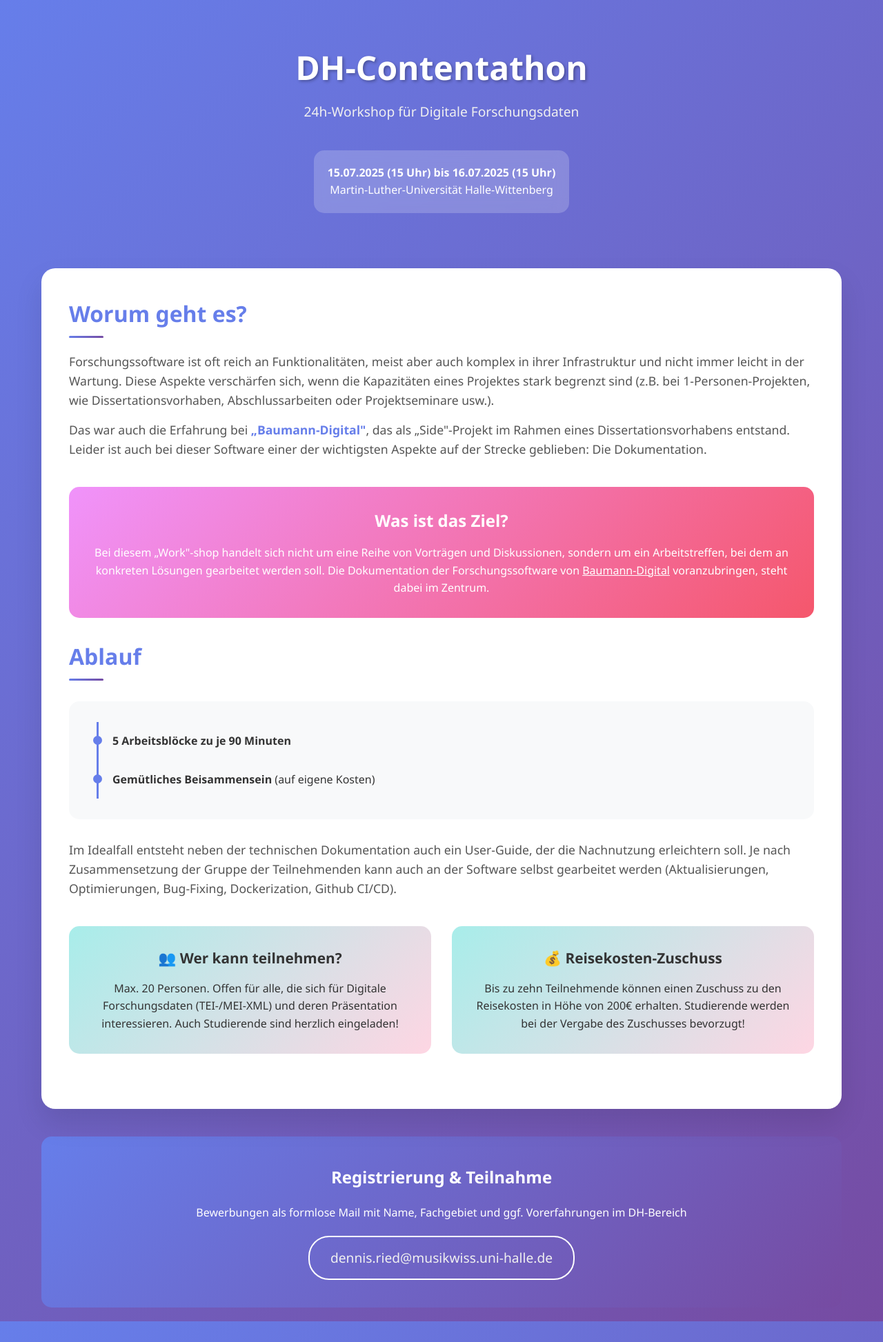
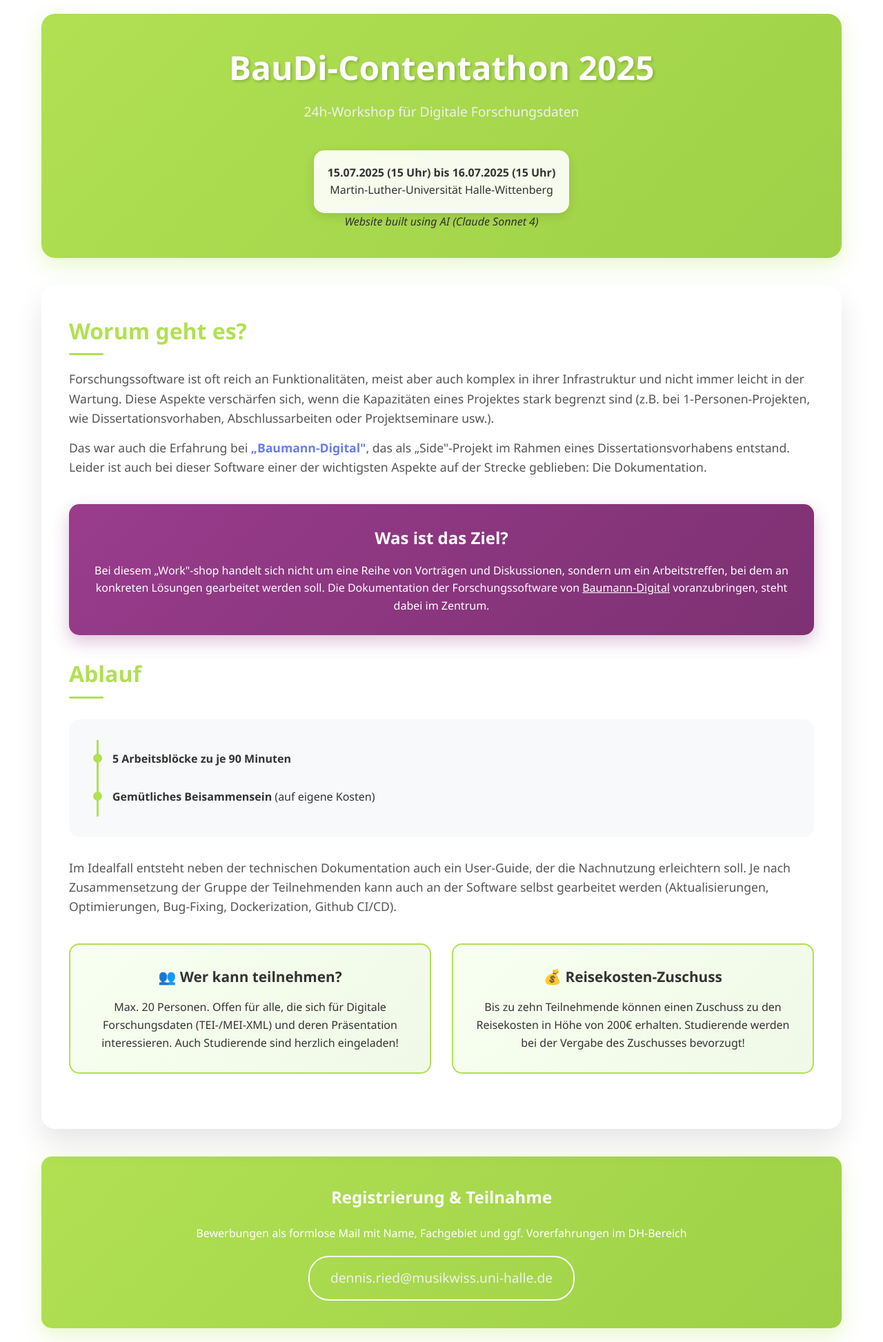
Before and after one commit to Baumann-Digital/baudi-contentathon-2025, a Jekyll site: the page index.html, which Jekyll copies as it is, in a window 1280 px wide. Shown: the whole page at 69% size. Built offline with Jekyll 4.4.1, drawn with Linux system fonts in a browser that asks for light colours.

Commit message:
update title and design

```diff
--- a/index.html
+++ b/index.html
@@ -3,7 +3,7 @@
 <head>
     <meta charset="UTF-8">
     <meta name="viewport" content="width=device-width, initial-scale=1.0">
-    <title>DH-Contentathon 2025 | Martin-Luther-Universität Halle-Wittenberg</title>
+    <title>BauDi-Contentathon 2025 | Martin-Luther-Universität Halle-Wittenberg</title>
     <style>
         * {
             margin: 0;
@@ -12,10 +12,10 @@
         }
 
         body {
-            font-family: 'Segoe UI', Tahoma, Geneva, Verdana, sans-serif;
+            font-family: 'Source Sans Pro', 'Segoe UI', Tahoma, Geneva, Verdana, sans-serif;
             line-height: 1.6;
             color: #333;
-            background: linear-gradient(135deg, #667eea 0%, #764ba2 100%);
+            background: #ffffff;
             min-height: 100vh;
         }
 
@@ -29,13 +29,16 @@
             text-align: center;
             margin-bottom: 40px;
             padding: 40px 0;
+            background: linear-gradient(135deg, #b1e053 0%, #9ed147 100%);
+            border-radius: 20px;
+            box-shadow: 0 10px 30px rgba(177, 224, 83, 0.3);
         }
 
         .header h1 {
             color: white;
             font-size: 3rem;
             margin-bottom: 10px;
-            text-shadow: 2px 2px 4px rgba(0,0,0,0.3);
+            text-shadow: 2px 2px 4px rgba(0,0,0,0.2);
             animation: fadeInUp 1s ease-out;
         }
 
@@ -47,14 +50,15 @@
         }
 
         .date-location {
-            background: rgba(255,255,255,0.2);
+            background: rgba(255,255,255,0.9);
             backdrop-filter: blur(10px);
             padding: 20px;
             border-radius: 15px;
-            color: white;
+            color: #333;
             display: inline-block;
             margin-top: 20px;
             animation: fadeInUp 1s ease-out 0.4s both;
+            box-shadow: 0 5px 15px rgba(0,0,0,0.1);
         }
 
         .main-content {
@@ -70,7 +74,7 @@
         }
 
         .section h2 {
-            color: #667eea;
+            color: #b1e053;
             font-size: 2rem;
             margin-bottom: 20px;
             position: relative;
@@ -84,7 +88,7 @@
             left: 0;
             width: 50px;
             height: 3px;
-            background: linear-gradient(135deg, #667eea, #764ba2);
+            background: #b1e053;
             border-radius: 2px;
         }
 
@@ -95,7 +99,7 @@
         }
 
         .highlight-box {
-            background: linear-gradient(135deg, #f093fb 0%, #f5576c 100%);
+            background: linear-gradient(135deg, #993c8c 0%, #7d3172 100%);
             color: white;
             padding: 30px;
             border-radius: 15px;
@@ -103,6 +107,7 @@
             text-align: center;
             transform: translateY(20px);
             animation: slideInUp 1s ease-out 0.8s both;
+            box-shadow: 0 10px 25px rgba(153, 60, 140, 0.3);
         }
 
         .highlight-box h3 {
@@ -118,7 +123,8 @@
         }
 
         .info-card {
-            background: linear-gradient(135deg, #a8edea 0%, #fed6e3 100%);
+            background: linear-gradient(135deg, #f8fff0 0%, #f0f9e8 100%);
+            border: 2px solid #b1e053;
             padding: 30px;
             border-radius: 15px;
             text-align: center;
@@ -127,7 +133,8 @@
 
         .info-card:hover {
             transform: translateY(-5px);
-            box-shadow: 0 15px 30px rgba(0,0,0,0.1);
+            box-shadow: 0 15px 30px rgba(177, 224, 83, 0.2);
+            border-color: #993c8c;
         }
 
         .info-card h3 {
@@ -137,12 +144,13 @@
         }
 
         .contact-section {
-            background: linear-gradient(135deg, #667eea 0%, #764ba2 100%);
+            background: linear-gradient(135deg, #b1e053 0%, #9ed147 100%);
             color: white;
             padding: 40px;
             border-radius: 15px;
             text-align: center;
             margin-top: 40px;
+            box-shadow: 0 10px 30px rgba(177, 224, 83, 0.3);
         }
 
         .contact-section h2 {
@@ -168,7 +176,7 @@
 
         .email-link:hover {
             background: white;
-            color: #667eea;
+            color: #b1e053;
             transform: translateY(-2px);
         }
 
@@ -181,7 +189,7 @@
 
         .timeline-item {
             padding: 15px 0;
-            border-left: 3px solid #667eea;
+            border-left: 3px solid #b1e053;
             padding-left: 20px;
             margin-left: 10px;
             position: relative;
@@ -194,7 +202,7 @@
             top: 20px;
             width: 13px;
             height: 13px;
-            background: #667eea;
+            background: #b1e053;
             border-radius: 50%;
         }
 
@@ -238,12 +246,13 @@
 <body>
     <div class="container">
         <div class="header">
-            <h1>DH-Contentathon</h1>
+            <h1>BauDi-Contentathon 2025</h1>
             <div class="subtitle">24h-Workshop für Digitale Forschungsdaten</div>
             <div class="date-location">
                 <strong>15.07.2025 (15 Uhr) bis 16.07.2025 (15 Uhr)</strong><br>
                 Martin-Luther-Universität Halle-Wittenberg
             </div>
+            <div><i>Website built using AI (Claude Sonnet 4)</i></div>
         </div>
 
         <div class="main-content">
```
